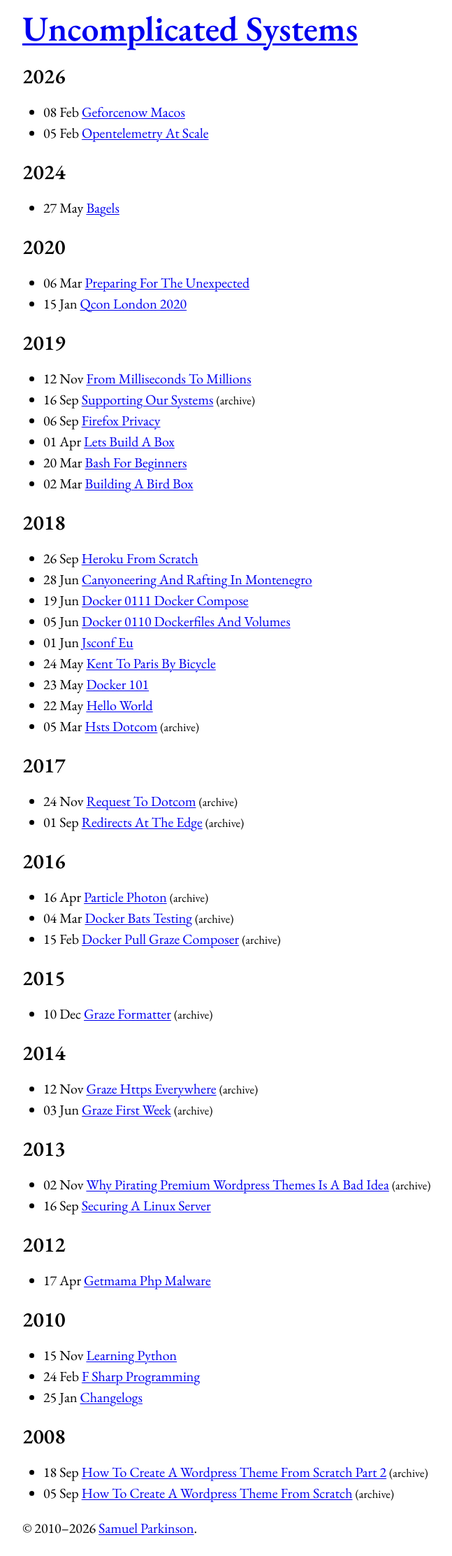
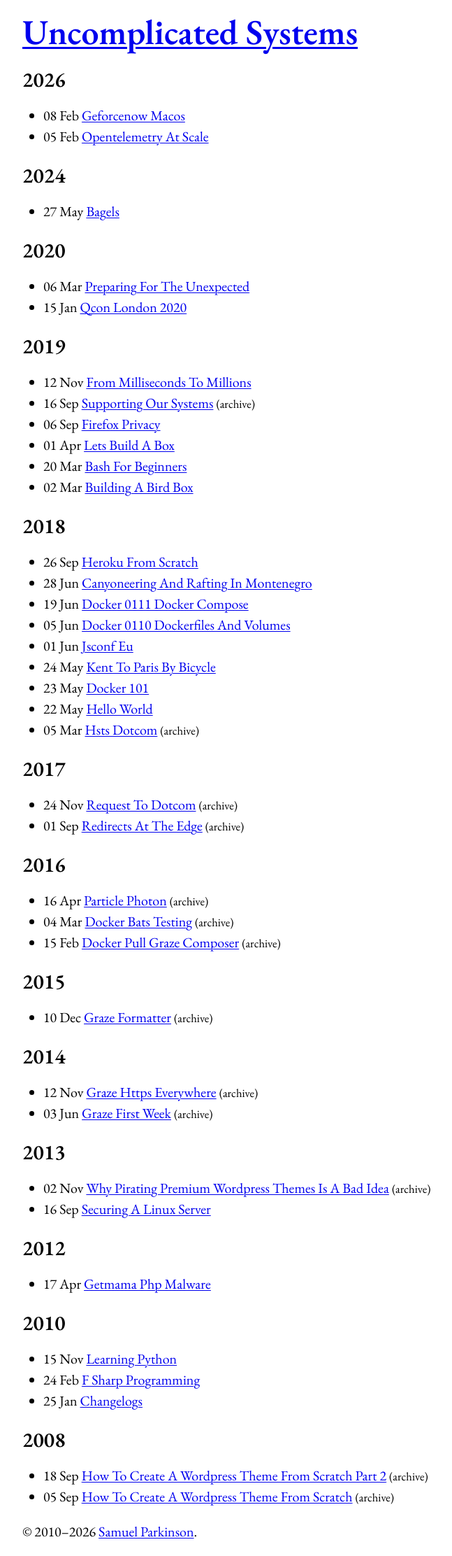
Before and after one commit to sjparkinson/uncomplicated.systems, a Jekyll site: the page built from index.html, in a window 1280 px wide. Shown: the whole page at 70% size, without its empty margins (248-895 px from the left). Built offline with Jekyll 4.4.1, drawn with Linux system fonts in a browser that asks for light colours.

Commit message:
Update main.css

```diff
--- a/assets/css/main.css
+++ b/assets/css/main.css
@@ -107,7 +107,7 @@
 }
 
 body {
-    margin-block-start: clamp(0rem, 1vw, 1.5rem);
+    margin: 18px;
     color: var(--text-color);
     font: normal clamp(18px, 1.6vw, 20px)/1.5 "EB Garamond", serif;
     font-optical-sizing: auto;
```
